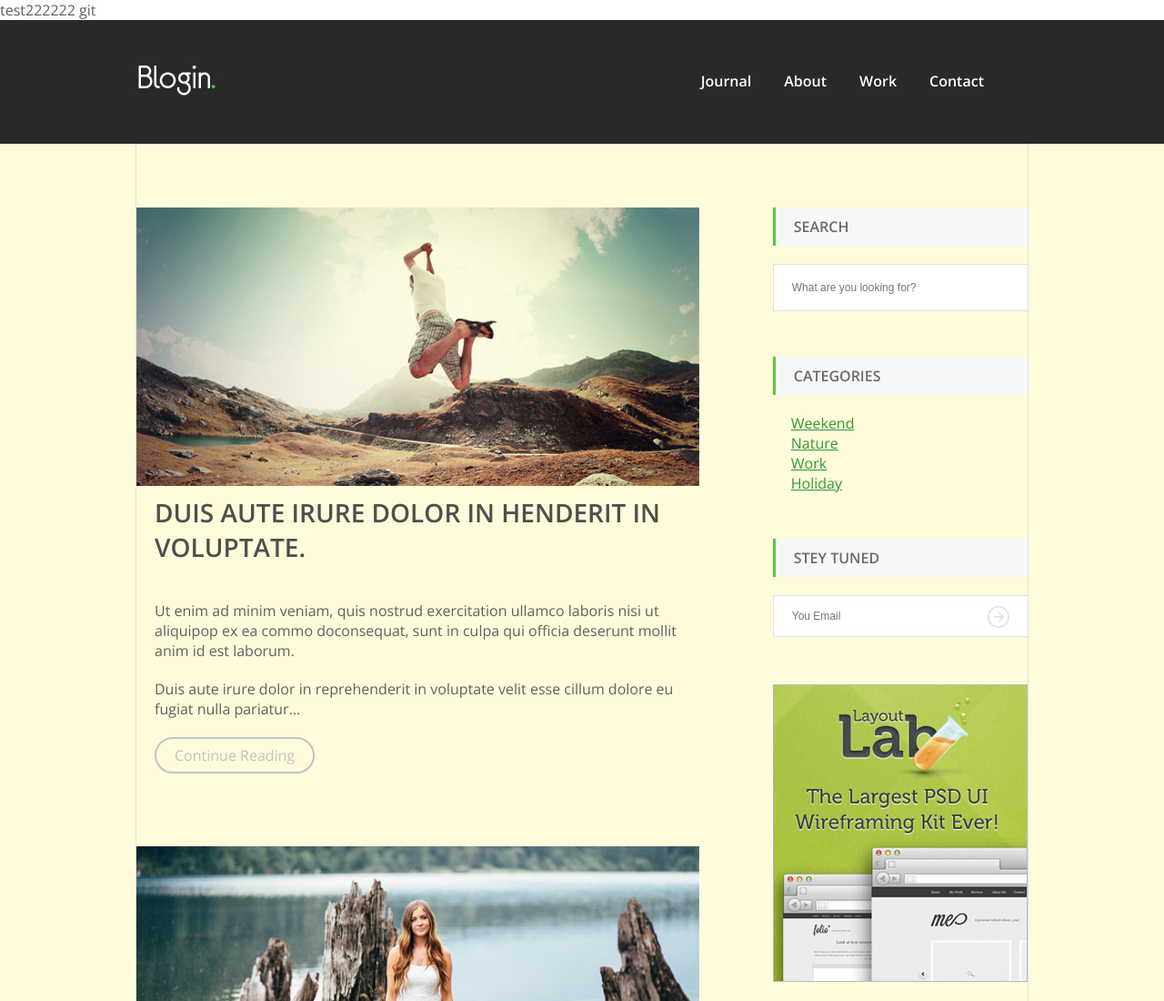
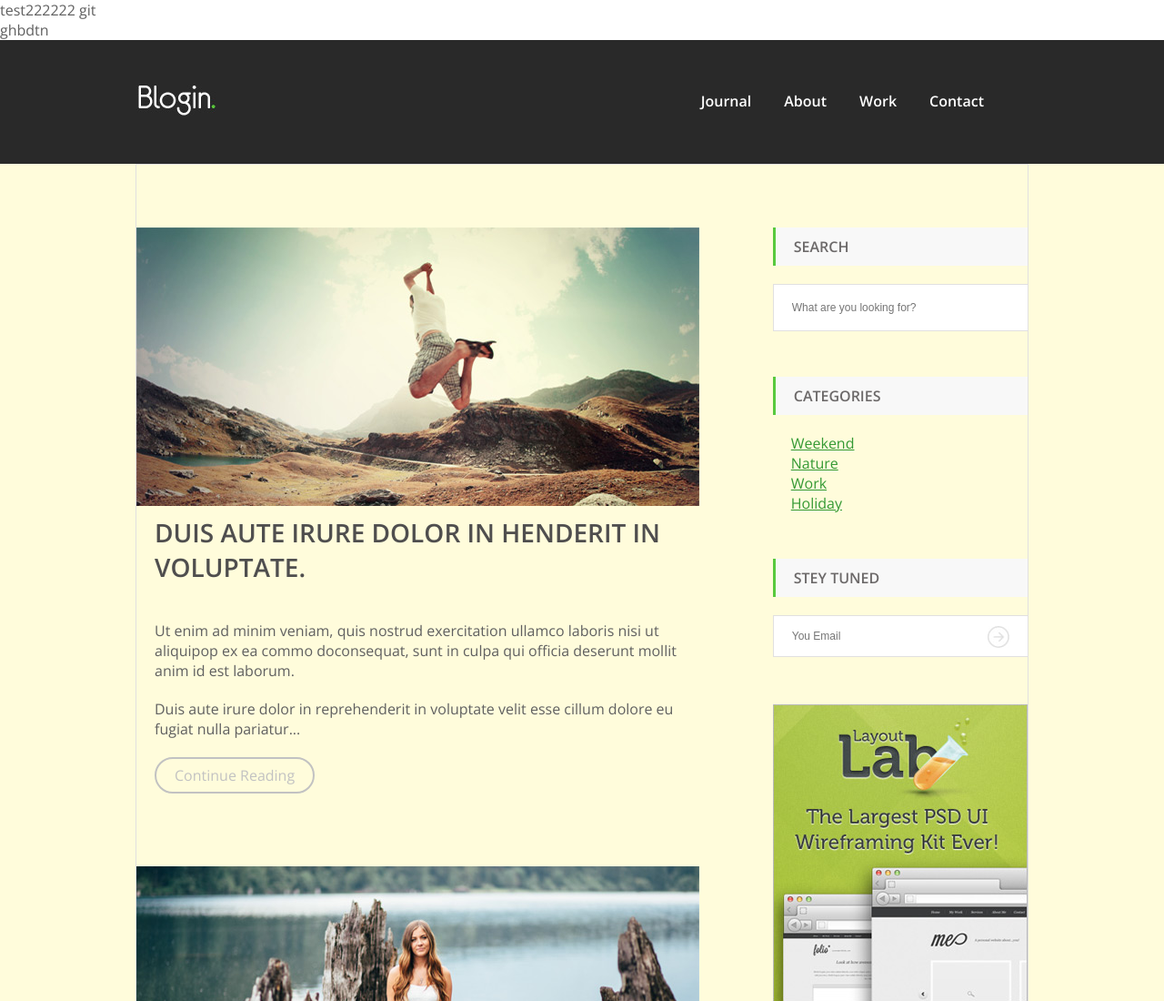
Before and after one commit to val115/4-blog-Bernat, a plain HTML site: page index.html in a window 1280 px wide. Shown: the top 1100 px of the page at 91% size. Drawn offline with nearby package versions, Linux system fonts and the light colour scheme.

Commit message:
4 commit

```diff
--- a/index.html
+++ b/index.html
@@ -13,6 +13,7 @@
 
 <body>
    <header class="vv">test222222 git</header>
+   <div class="ff">ghbdtn</div>
 
 <header class='main-block'>
    <div class="block-logo">
```
